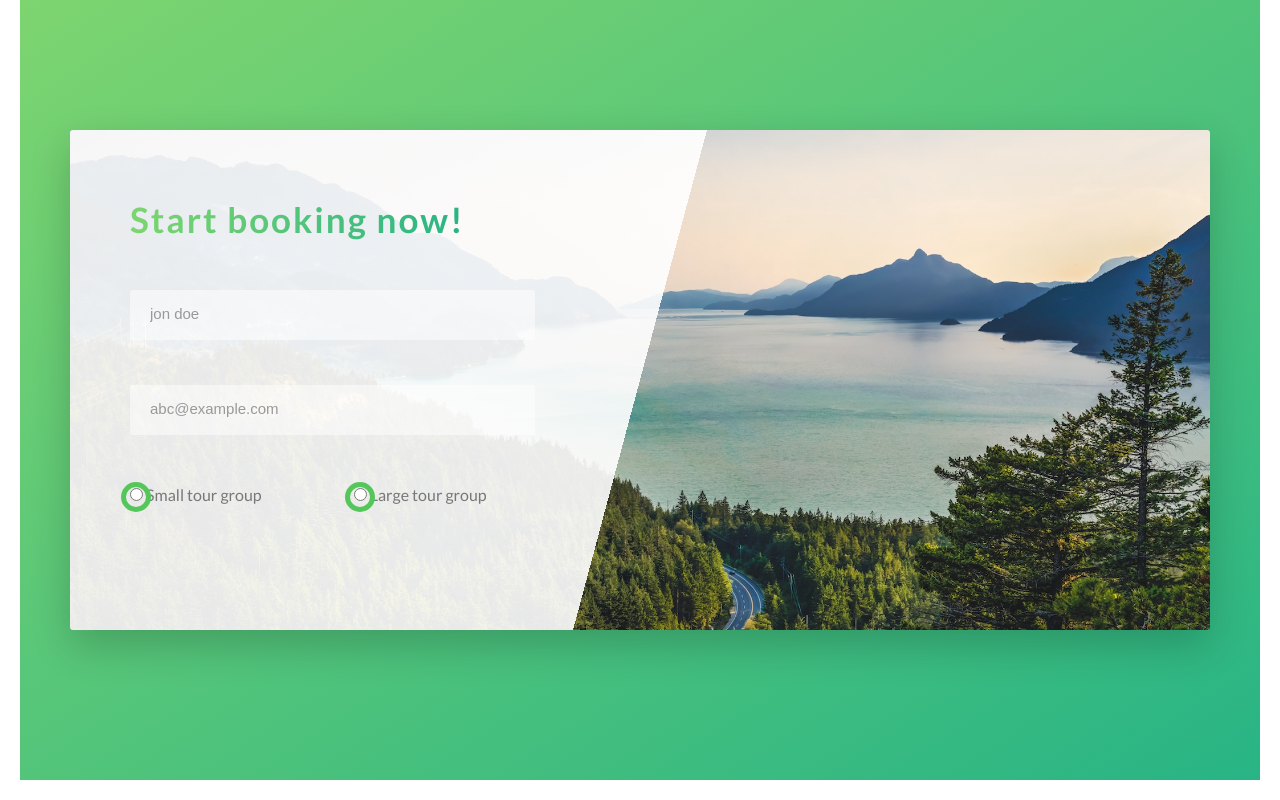
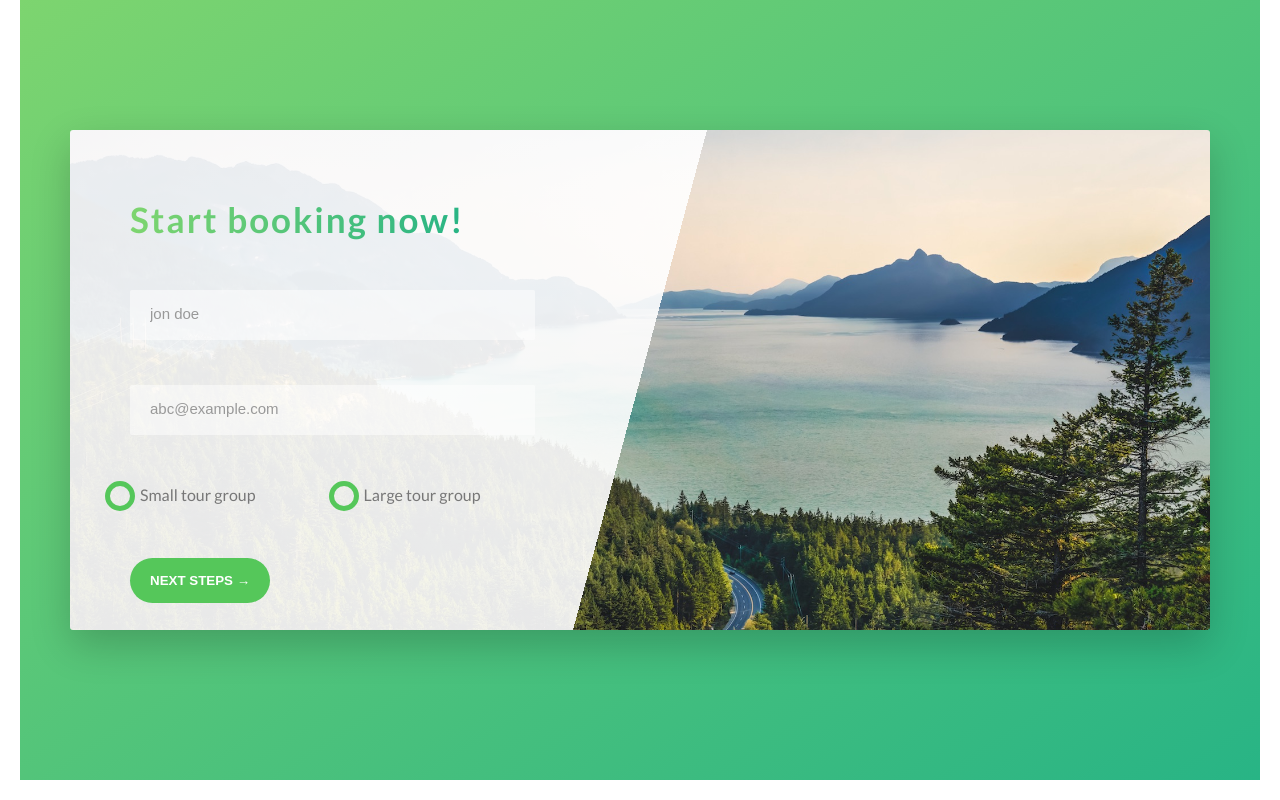
Before and after one commit to Muhammad-Arslan11/natours-scss-project, a website: page index.html in a window 1280 px wide. Shown: the part 4469-5269 px from the top of the page. Drawn offline with Linux system fonts and the light colour scheme.

Commit message:
form component complete

```diff
--- a/index.html
+++ b/index.html
@@ -302,16 +302,20 @@
                             </div>
                             <div class="form__group">
                                 <div class="form__radio-group">
-                                    <input type="radio" name="size" id="small">
+                                    <input type="radio" class="form__radio-input" name="size" id="small">
                                     <label for="small" class="form__radio-label">
                                         <span class="form__radio-button"></span>Small tour group
                                     </label>
                                 </div>
-                                <div class="form__radio-group">
-                                    <input type="radio" name="size" id="large">
+                                <div class="form__radio-group u-margin-bottom-small">
+                                    <input type="radio" class="form__radio-input" name="size" id="large">
                                     <label for="large" class="form__radio-label">
-                                        <span class="form__radio-button"></span>Large tour group</label>
+                                        <span class="form__radio-button"></span>Large tour group
+                                    </label>
                                 </div>
+                            </div>
+                            <div class="form__group">
+                                <button class="btn btn-green">Next steps &rarr;</button>
                             </div>
                         </form>
                     </div>
--- a/sass/components/_button.scss
+++ b/sass/components/_button.scss
@@ -1,5 +1,7 @@
 .btn{
-    &:link,&:visited{
+    &,
+    &:link,
+    &:visited{
     text-decoration: none;
     text-transform: uppercase;
     padding: 1.5rem 2rem;
@@ -10,6 +12,11 @@
     transition: all .2s;
     position: relative;
     animation: moveInBottom 2.5s ease-in-out;
+
+    // change for the <button> element
+    cursor: pointer;
+    border: none;
+
     }
 
     &:hover{
--- a/sass/components/_form.scss
+++ b/sass/components/_form.scss
@@ -8,6 +8,8 @@
 
        }
     }
+
+
     &__input{
       font-size: 1.5rem;
       border-radius: 2px;
@@ -23,14 +25,18 @@
         box-shadow: 0 1.5rem 2rem rgba($color-dark, .1);
         border-bottom: 3px solid $color-primary;
       }
+
       &::-webkit-input-placeholder{
         color: $color-grey-dark-2;
       }
+
       &:focus:invalid{
         border-bottom: 3px solid $color-secondary-dark;
       }
 
     }
+
+
     &__label{
         padding:1rem 0;
         margin-left: 2rem;
@@ -40,6 +46,8 @@
         display: block;
         transition: all .3s;
     }
+
+
     &__input:placeholder-shown + &__label{
         opacity: 0;
         visibility: hidden;
@@ -49,20 +57,52 @@
     &__radio-group{
         width: 49%;
         display: inline-block;
+
     }
+
+    &__radio-input{
+      display: none;
+    }
+
+
     &__radio-label{
        font-size: 1.6rem;
        cursor:pointer;
        position: relative;
+       margin-left: 1rem;
     }
+
+
     &__radio-button{
         height:3rem;
         width: 3rem;
         border-radius: 50%;
         border: 5px solid $color-primary;
         position: absolute;
-        top: -3px;
-        left: -25px;
+        top: -4px;
+        left: -35px;
         display: inline-block;
+
+        &::after{
+          content: "";
+          height: 1.5rem;
+          width: 1.5rem;
+          display: block;
+          position:absolute;
+          top:50%;
+          left: 50%;
+          transform: translate(-50%, -50%);
+          background-color:$color-primary;
+          opacity:0;
+          transition: opacity .2s;
+          border-radius: 50%;
+        }
     }
+
+
+      &__radio-input:checked ~ &__radio-label &__radio-button::after{
+        opacity: 1;
+      }
+
+
 }
```
Also changed, not shown: css/main.css, 1 other file.
